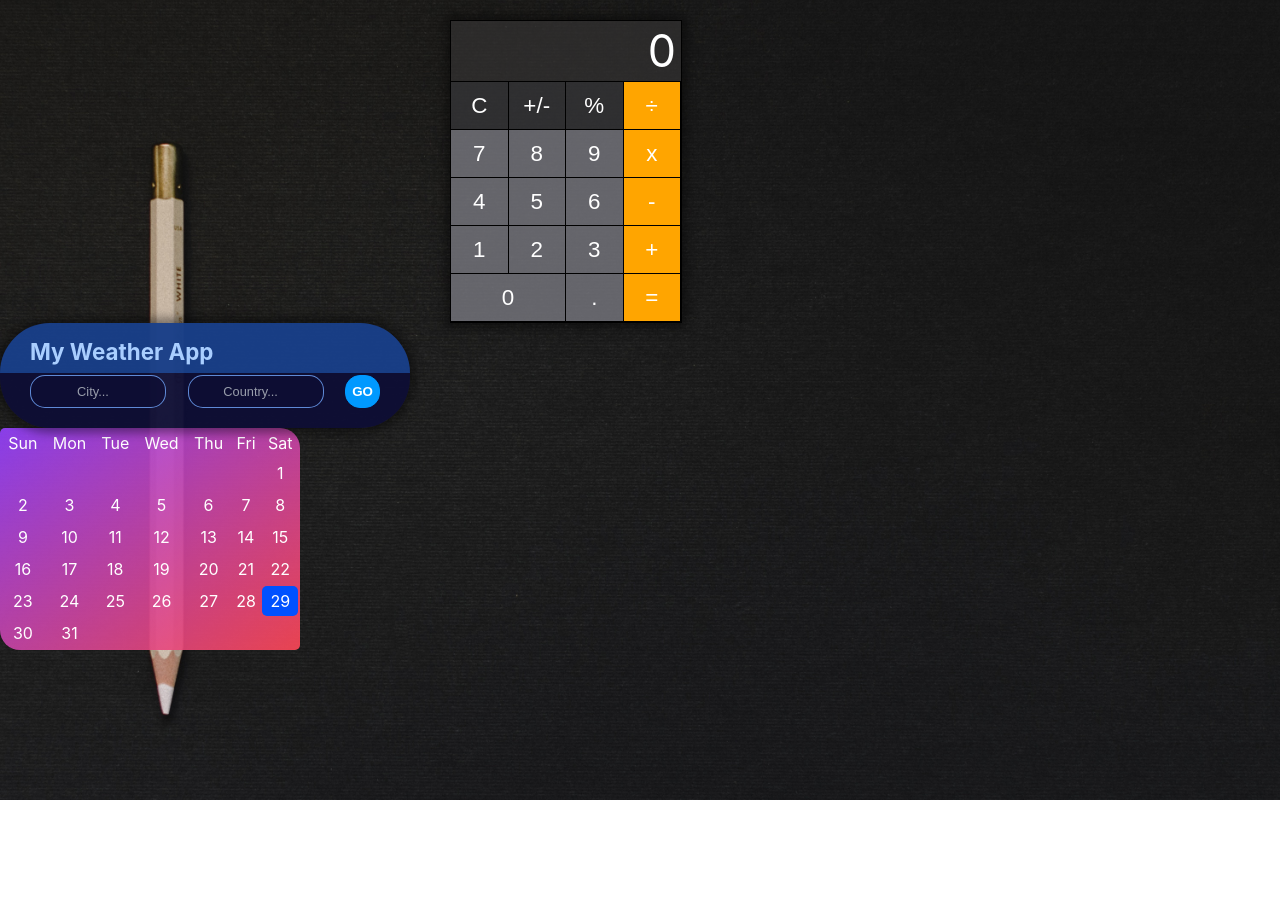
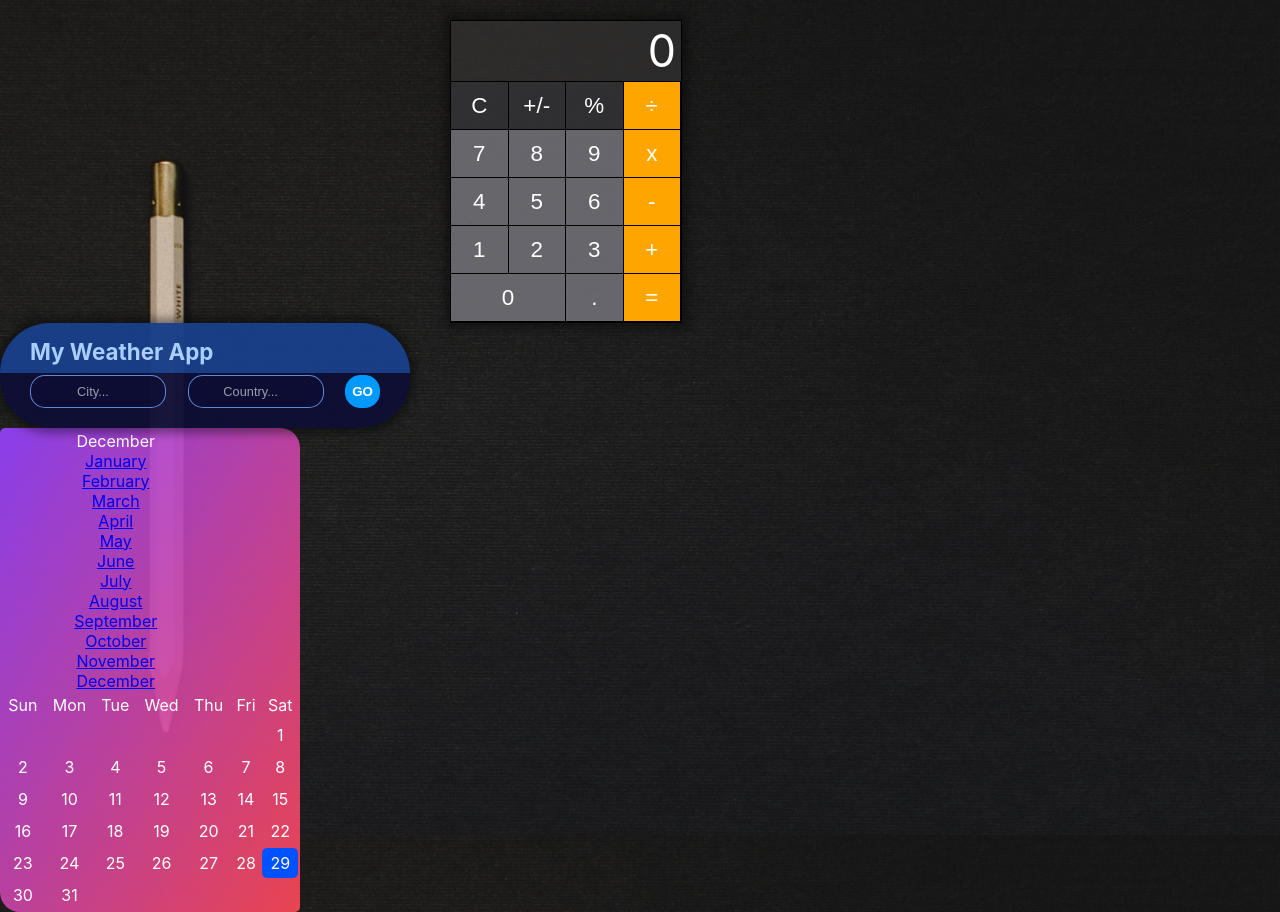
Before and after one commit to lfsalazarcruz/my-react-calculator, a React (Create React App) app in the folder my-calculator/: page / in a window 1280 px wide. Before the commit the page ends 800 px from the top, so only its background shows below. Built offline with nearby package versions, Linux system fonts and the light colour scheme.

Commit message:
Displaying list of months.

```diff
--- a/my-calculator/src/Components/CalendarApp/CalendarApp.js
+++ b/my-calculator/src/Components/CalendarApp/CalendarApp.js
@@ -35,6 +35,32 @@
 		let dateContext = this.state.dateContext;
 		let firstDay = moment(dateContext).startOf('month').format('d');
 		return firstDay;
+	}
+
+	SelectList = (props) => {
+		let popup = props.data.map((data) => {
+			return (
+				<div key={data}>
+					<a href="#">
+						{data}
+					</a>
+				</div>
+			);
+		});
+		return (
+			<div className="month-popup">
+				{popup}
+			</div>
+		);
+	}
+
+	MonthNav = () => {
+		return (
+			<span className="label-month">
+				{this.month()}
+				<this.SelectList data={this.months} />
+			</span>
+		);
 	}
 
 	render() {
@@ -99,6 +125,9 @@
 				<table className="calendar">
 					<thead>
 						<tr className="calendar-header">
+							<td colSpan="5">
+								<this.MonthNav />
+							</td>
 						</tr>
 					</thead>
 					<tbody>
```
